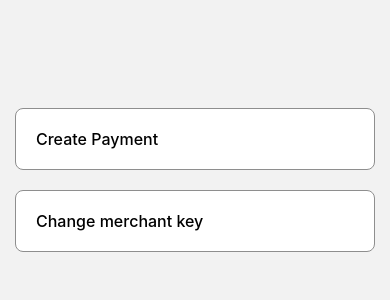
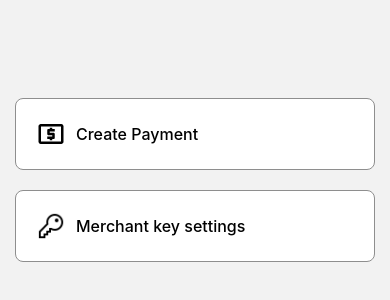
Before and after one commit to IlliaBezditnyi/payment-app, a React Native app: screen /StartMenu in a window 390 px wide. Shown: the part 242-542 px from the top of the page. Built offline with nearby package versions, Linux system fonts and the light colour scheme.

Commit message:
menu screen and card number error

```diff
--- a/src/screens/CardDetailsScreen/CardDetailsScreen.tsx
+++ b/src/screens/CardDetailsScreen/CardDetailsScreen.tsx
@@ -59,7 +59,9 @@ const CardDetailsScreen: FC = () => {
                 placeholder='0000 0000 0000 0000'
                 keyboardType='numeric'
                 control={control}
-                rules={{required: 'Card number is required'}}
+                rules={{
+                  required: 'Card number is required',
+                  validate: (value: any) => value.length === 19 ? true : "Card number requires 16 digits"}}
                 maxLength={19}
                 formatter={cardNumberFormatter}
               />
--- a/src/screens/StartMenuScreen/StartMenuScreen.tsx
+++ b/src/screens/StartMenuScreen/StartMenuScreen.tsx
@@ -10,6 +10,7 @@ const StartMenuScreen: FC = () => {
   return (
     <View style={styles.root}>
       <Pressable style={styles.buttonStyle} onPress={() => navigate('AddAmount')}>
+        <Image style={styles.icon} source={require('../../../assets/images/money_modal_icon.png')} />
         <Text style={{
           color: '#000',
           fontSize: 16,
@@ -20,12 +21,13 @@ const StartMenuScreen: FC = () => {
       </Pressable>
 
       <Pressable style={styles.buttonStyle} onPress={() => navigate('MerchantKeyChange')}>
+        <Image style={styles.icon} source={require('../../../assets/images/key_icon.png')} />
         <Text style={{
           color: '#000',
           fontSize: 16,
           fontWeight: '500'
         }}>
-          Change merchant key
+          Merchant key settings
         </Text>
       </Pressable>
     </View>
@@ -42,11 +44,18 @@ const styles = StyleSheet.create({
   },
   buttonStyle: {
     width: '100%',
+    flexDirection: 'row',
+    alignItems: 'center',
+    gap: 10,
     borderWidth: 1,
     borderColor: '#8e8e8e',
     borderRadius: 8,
     backgroundColor: '#fff',
     padding: 20
+  },
+  icon: {
+    width: 30,
+    height: 30
   }
 })
 
```
Also changed, not shown: assets/images/key_icon.png (added).
